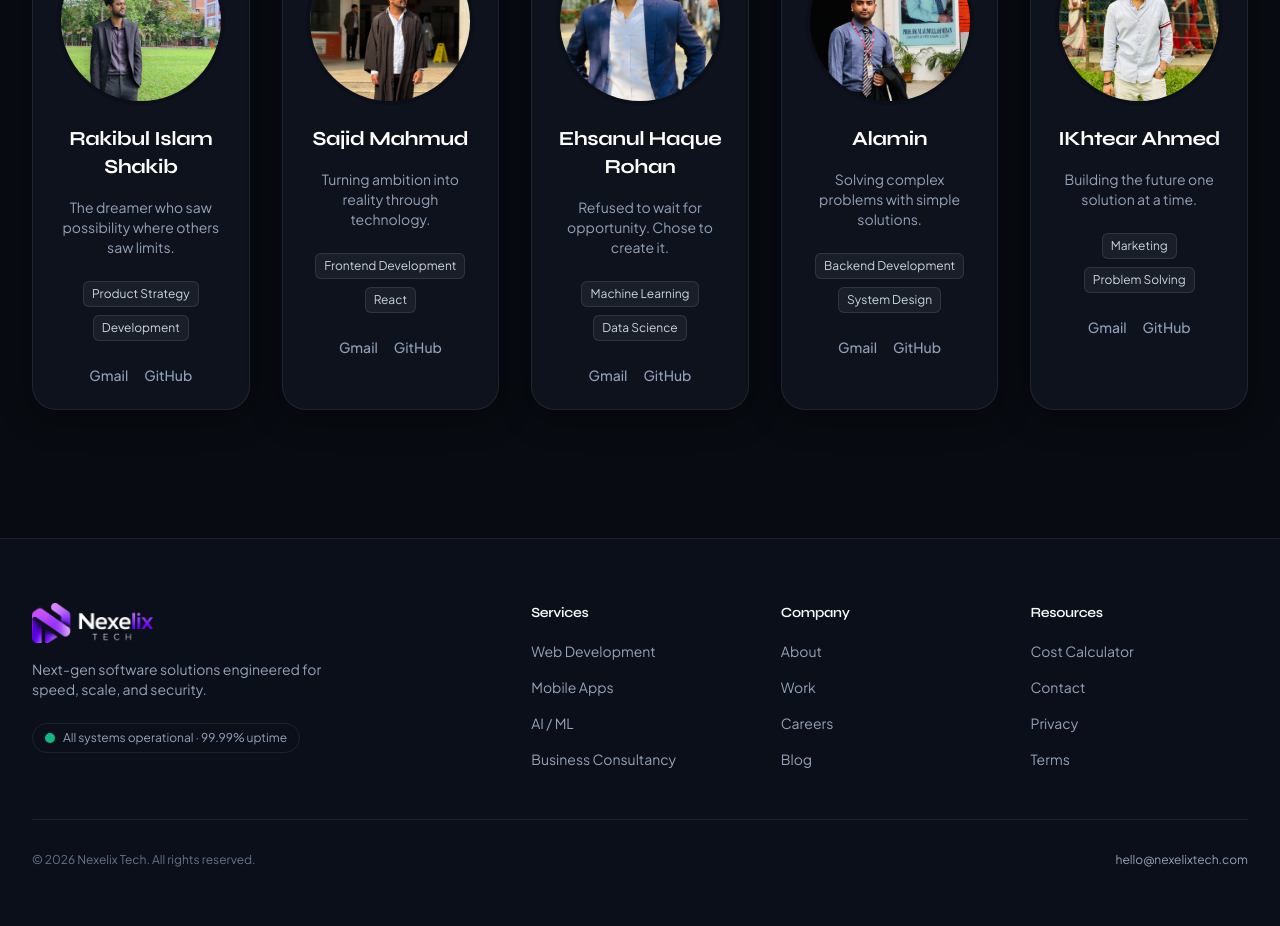
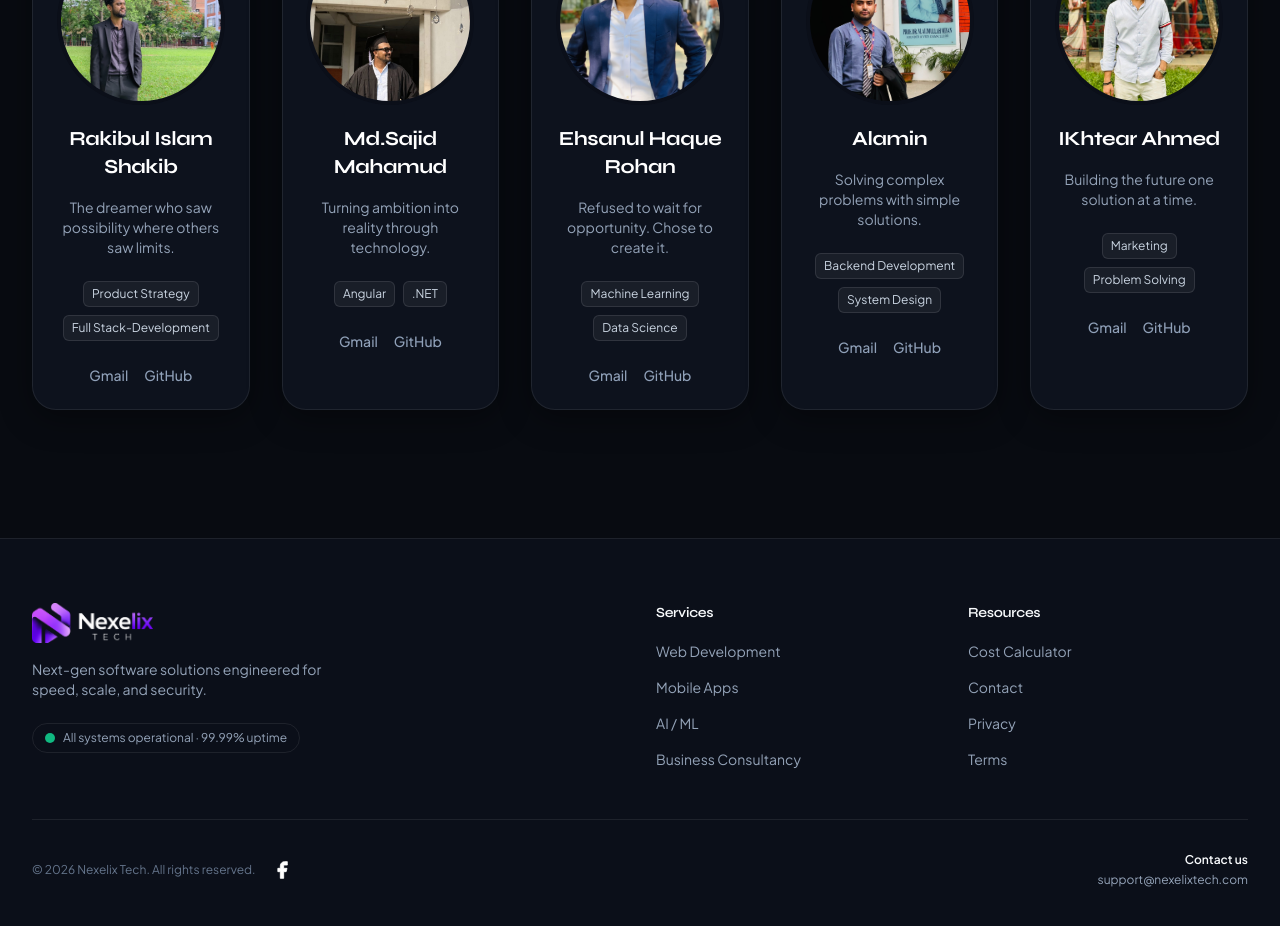
Before and after one commit to shakibbs/Nexelic-Tech-WEB, a Next.js app in the folder nexelixtech-frontend/: page /about in a window 1280 px wide. Shown: the part 1400-2326 px from the top of the page. Built offline with nearby package versions, Linux system fonts and the light colour scheme.

Commit message:
Update UI: team emails, footer layout and social icons, theme toggle, CNAME

```diff
--- a/nexelixtech-frontend/components/layout/Footer.tsx
+++ b/nexelixtech-frontend/components/layout/Footer.tsx
@@ -2,6 +2,25 @@ import Link from "next/link";
 import Image from "next/image";
 import { Sparkles } from "lucide-react";
 import { siteConfig } from "@/lib/config";
+
+function FacebookIcon(props: React.SVGProps<SVGSVGElement>) {
+  return (
+    <svg
+      xmlns="http://www.w3.org/2000/svg"
+      width="24"
+      height="24"
+      viewBox="0 0 24 24"
+      fill="currentColor"
+      stroke="currentColor"
+      strokeWidth="1"
+      strokeLinecap="round"
+      strokeLinejoin="round"
+      {...props}
+    >
+      <path d="M18 2h-3a5 5 0 0 0-5 5v3H7v4h3v8h4v-8h3l1-4h-4V7a1 1 0 0 1 1-1h3z" />
+    </svg>
+  );
+}
 
 // Multi-column footer with live system status (SRS §16)
 export function Footer() {
@@ -17,15 +36,7 @@ export function Footer() {
         { label: "Business Consultancy", href: "/services/business-consultancy" },
       ],
     },
-    {
-      title: "Company",
-      links: [
-        { label: "About", href: "/about" },
-        { label: "Work", href: "/work" },
-        { label: "Careers", href: "/careers" },
-        { label: "Blog", href: "/blog" },
-      ],
-    },
+
     {
       title: "Resources",
       links: [
@@ -40,7 +51,7 @@ export function Footer() {
   return (
     <footer className="border-t border-border bg-surface">
       <div className="mx-auto max-w-7xl px-4 py-16 sm:px-6 lg:px-8">
-        <div className="grid grid-cols-2 gap-8 md:grid-cols-4 lg:grid-cols-5">
+        <div className="grid grid-cols-2 gap-8 md:grid-cols-4 lg:grid-cols-4">
           {/* Brand + status */}
           <div className="col-span-2">
             <Link href="/" className="flex items-center gap-2">
@@ -88,9 +99,24 @@ export function Footer() {
         </div>
 
         <div className="mt-12 flex flex-col items-center justify-between gap-4 border-t border-border pt-8 sm:flex-row">
+          <div className="flex flex-col items-center gap-4 sm:flex-row sm:items-center">
             <p className="text-xs text-foreground-subtle">
               © {year} {siteConfig.name}. All rights reserved.
             </p>
+            <div className="flex items-center gap-4">
+              <a
+                href={siteConfig.socials.facebook}
+                target="_blank"
+                rel="noreferrer"
+                className="text-white transition-colors hover:text-white/80"
+              >
+                <FacebookIcon className="h-5 w-5" />
+                <span className="sr-only">Facebook</span>
+              </a>
+            </div>
+          </div>
+          <div className="flex flex-col items-center gap-1 sm:items-end">
+            <span className="text-xs font-semibold text-foreground">Contact us</span>
             <a
               href={`mailto:${siteConfig.email}`}
               className="text-xs text-foreground-muted hover:text-foreground"
@@ -99,6 +125,7 @@ export function Footer() {
             </a>
           </div>
         </div>
+      </div>
     </footer>
   );
 }
--- a/nexelixtech-frontend/components/layout/Navbar.tsx
+++ b/nexelixtech-frontend/components/layout/Navbar.tsx
@@ -59,14 +59,7 @@ export function Navbar() {
 
         {/* Right actions */}
         <div className="flex items-center gap-2">
-          <button
-            onClick={() => setTheme(theme === "dark" ? "light" : "dark")}
-            className="rounded-lg p-2 text-foreground-muted transition-colors hover:text-foreground hover:bg-white/5"
-            aria-label="Toggle theme"
-          >
-            <Sun className="hidden h-5 w-5 dark:block" />
-            <Moon className="block h-5 w-5 dark:hidden" />
-          </button>
+
 
           <Link href="/contact" className="hidden sm:block">
             <Button size="sm">Start a Project</Button>
--- a/nexelixtech-frontend/data/team.ts
+++ b/nexelixtech-frontend/data/team.ts
@@ -7,17 +7,17 @@ export const teamMembers: TeamMember[] = [
     name: "Rakibul Islam Shakib",
     role: "",
     bio: "The dreamer who saw possibility where others saw limits.",
-    specialties: ["Product Strategy", "Development", "Cloud Architecture"],
-    socials: { github: "https://github.com/shakibbs", email: "rakibulislamshakib570@gmail.com" },
+    specialties: ["Product Strategy", "Full Stack-Development", "Cloud Architecture"],
+    socials: { github: "https://github.com/shakibbs", email: "shakib@nexelixtech.com" },
     image: "/images/team/shakib.jpg",
   },
   {
     id: "tm-2",
-    name: "Sajid Mahmud",
+    name: "Md.Sajid Mahamud",
     role: "",
     bio: "Turning ambition into reality through technology.",
-    specialties: ["Frontend Development", "React", "Next.js"], // keeping some placeholder specialties or empty
-    socials: { github: "https://github.com/saaaaajid", email: "sajidmahamud79@gmail.com" },
+    specialties: ["Angular", ".NET"], // keeping some placeholder specialties or empty
+    socials: { github: "https://github.com/saaaaajid", email: "sajid@nexelixtech.com" },
     image: "/images/team/sajid.jpg",
   },
   {
@@ -26,7 +26,7 @@ export const teamMembers: TeamMember[] = [
     role: "",
     bio: "Refused to wait for opportunity. Chose to create it.",
     specialties: ["Machine Learning", "Data Science", "Python"], // keeping placeholders
-    socials: { github: "https://github.com/Shimorikato123", email: "ehsanulrohan@gmail.com" },
+    socials: { github: "https://github.com/Shimorikato123", email: "rohan@nexelixtech.com" },
     image: "/images/team/rohan.jpg",
   },
   {
@@ -35,7 +35,7 @@ export const teamMembers: TeamMember[] = [
     role: "",
     bio: "Solving complex problems with simple solutions.",
     specialties: ["Backend Development", "System Design", "Databases"], // keeping placeholders
-    socials: { github: "https://github.com/alamin5g", email: "alaminvai5g@gmail.com" },
+    socials: { github: "https://github.com/alamin5g", email: "alamin@nexelixtech.com" },
     image: "/images/team/alamin.jpg",
   },
   {
@@ -44,7 +44,7 @@ export const teamMembers: TeamMember[] = [
     role: "",
     bio: "Building the future one solution at a time.",
     specialties: ["Marketing", "Problem Solving", "Cloud"], // placeholders
-    socials: { github: "#", email: "#" },
+    socials: { github: "#", email: "choton@nexelixtech.com" },
     image: "/images/team/ikhtear.jpg",
   },
 ];
--- a/nexelixtech-frontend/lib/config.ts
+++ b/nexelixtech-frontend/lib/config.ts
@@ -2,7 +2,7 @@
 export const siteConfig = {
   name: "Nexelix Tech",
   url: "https://nexelixtech.com",
-  email: "hello@nexelixtech.com",
+  email: "support@nexelixtech.com",
   description:
     "Next-gen software solutions agency specializing in bespoke web apps, AI integration, and mobile engineering.",
   // Cal.com embed identifier for discovery-call booking
@@ -10,6 +10,7 @@ export const siteConfig = {
   calcomEventSlug: process.env.NEXT_PUBLIC_CALCOM_EVENT_SLUG ?? "discovery-call",
   // Social links
   socials: {
+    facebook: "https://www.facebook.com/share/1DX9Gd1p8A",
     linkedin: "https://www.linkedin.com/company/nexelixtech",
     github: "https://github.com/nexelixtech",
     twitter: "https://twitter.com/nexelixtech",
```
Also changed, not shown: nexelixtech-frontend/public/images/team/sajid.jpg, 1 other file (tests, documents, lock files or other folders). Lines whose indentation alone changed are shown as unchanged.
